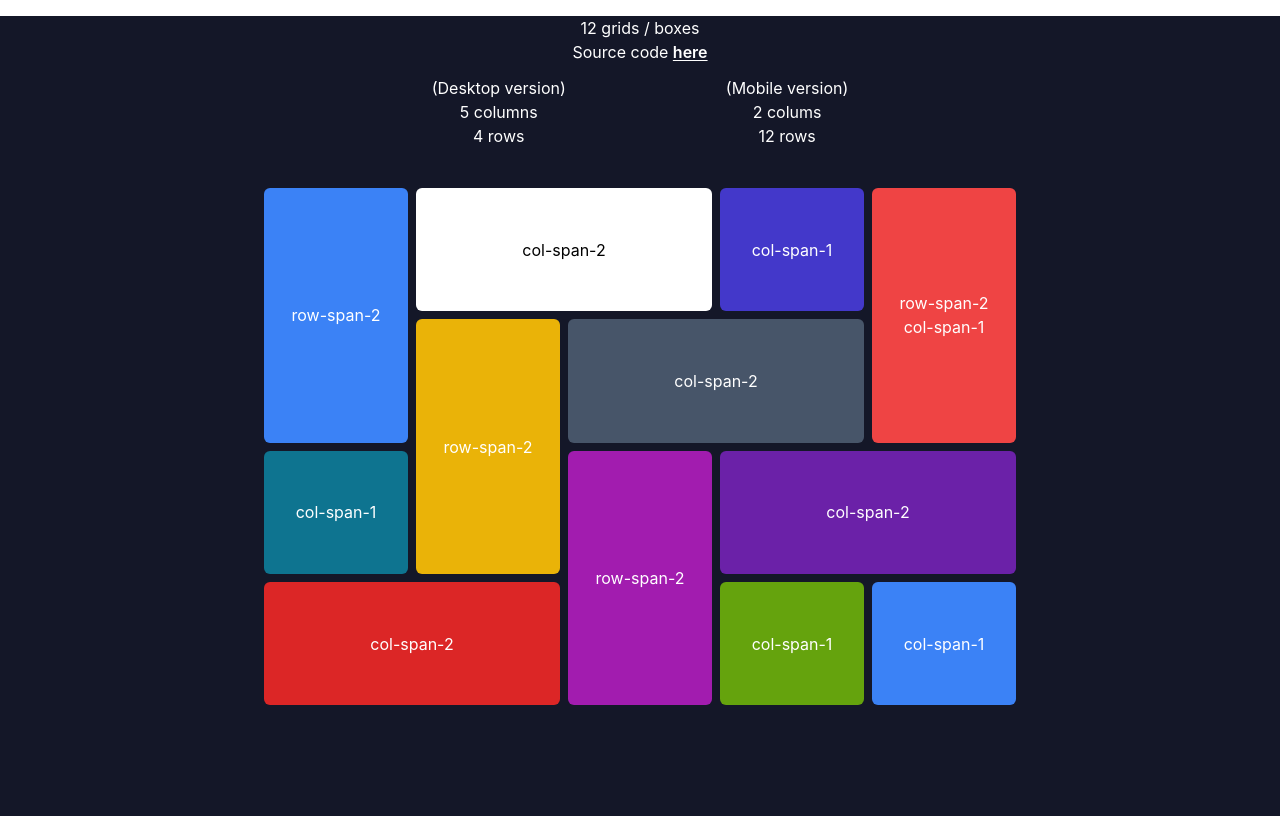
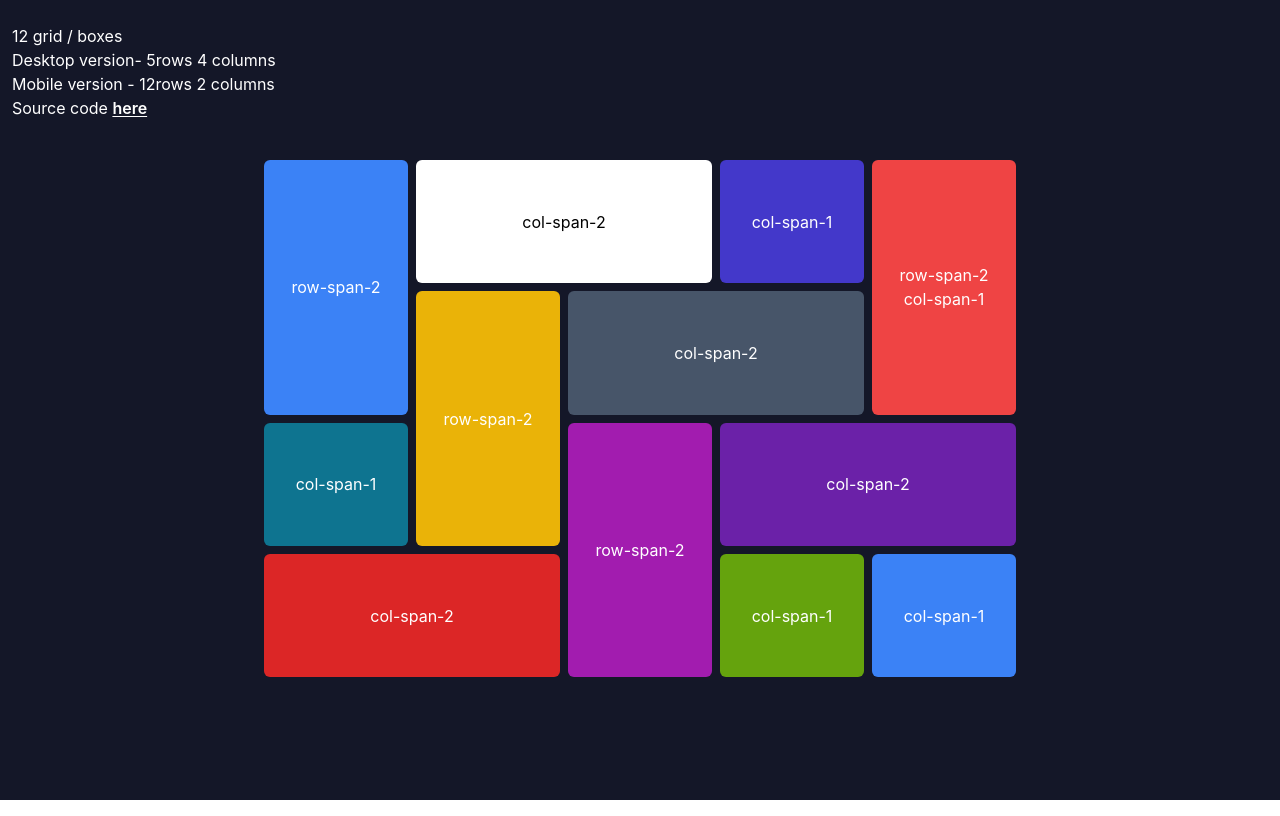
Before and after one commit to jmoseka/tailwind-component, a React (Create React App) app: page / in a window 1280 px wide. Built offline with nearby package versions, Linux system fonts and the light colour scheme.

Commit message:
adjust top margin and add project link

```diff
--- a/src/App.js
+++ b/src/App.js
@@ -7,26 +7,14 @@ function App() {
       {/* <!-- Global Container --> */}
       <div class="container h-screen px-3 max-w-7xl">
 
-        <div class="desc text-white mt-4 flex flex-col justify-center items-center">
-          <p>12 grids / boxes </p>
-          <p>Source code <a class="underline underline-offset-2
-           hover:text-pink-500 decoration-solid font-semibold" href="#">here</a></p>
+        <ul class="desc text-white pt-6 flex flex-col items-start ">
+          <li>12 grid / boxes </li>
+          <li> Desktop version- 5rows 4 columns </li>
+          <li>Mobile version - 12rows 2 columns</li>
+          <li>Source code <a class="underline underline-offset-2
+           hover:text-pink-500 decoration-solid font-semibold" href="https://github.com/jmoseka/tailwind-component">here</a></li>
 
-          <div class="flex gap-32 md:gap-40 mt-3">
-            <div class="div">
-              <p>(Desktop version)</p>
-              <p>5 columns</p>
-              <p>4 rows</p>
-            </div>
-            <div class="div">
-              <p>(Mobile version)</p>
-              <p>2 colums </p>
-              <p>12 rows</p>
-
-            </div>
-          </div>
-
-        </div>
+        </ul>
 
         {/* <!--Grid container--> */}
         <div class="grid-container mt-8  m-auto h-full md:h-4/6 max-w-3xl">
```
Also changed, not shown: src/logo.svg (deleted).
